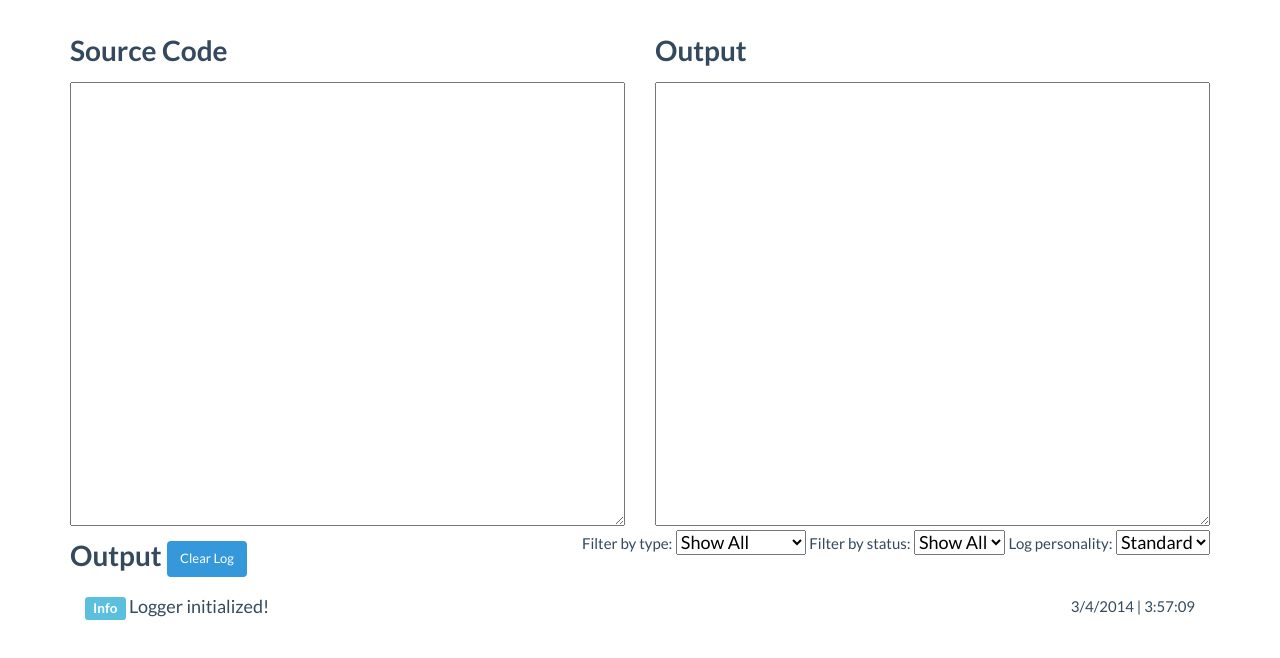
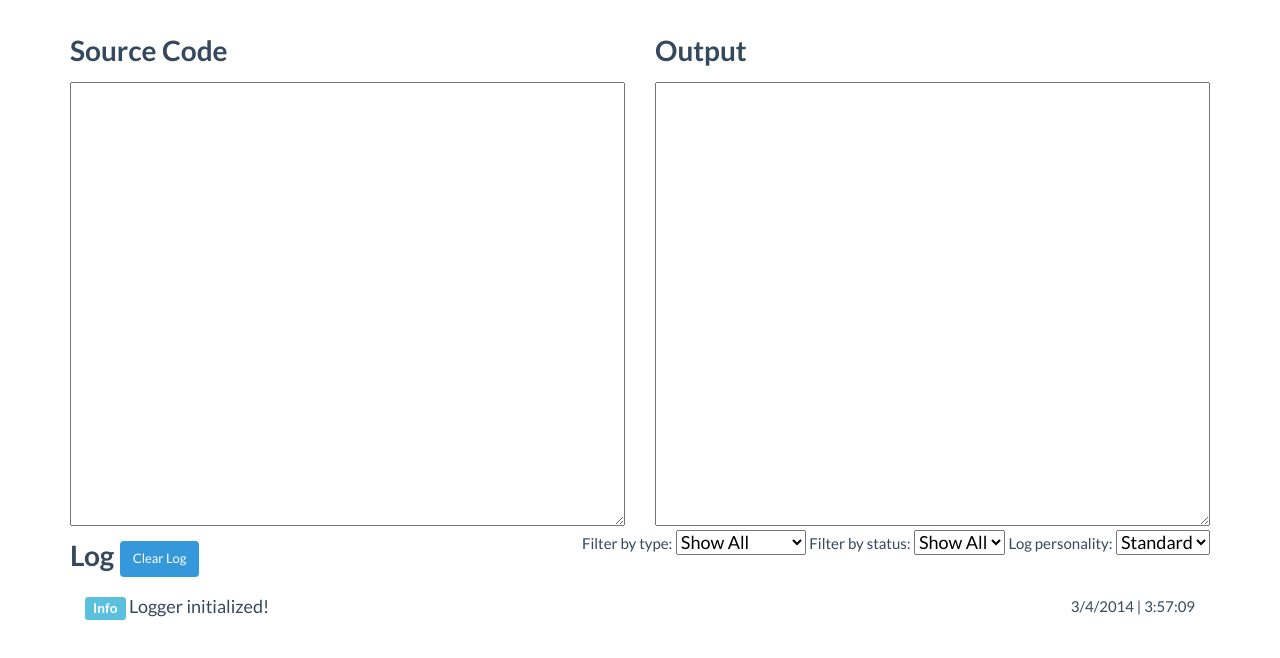
Before and after one commit to BobNisco/ComBOBiler, a plain HTML site: page index.html in a window 1280 px wide. Shown: the part 62-720 px from the top of the page. Drawn offline with Linux system fonts and the light colour scheme.

Commit message:
Rename output to log as it should be

```diff
--- a/index.html
+++ b/index.html
@@ -45,7 +45,7 @@
 				<div class="col-md-12">
 					<div class="row">
 						<div class="col-md-4">
-							<h5>Output <button class="btn btn-sm btn-info" id="clear-log-button">Clear Log</button></h5>
+							<h5>Log <button class="btn btn-sm btn-info" id="clear-log-button">Clear Log</button></h5>
 						</div>
 						<div class="col-md-8">
 							<div class="pull-right">
```
